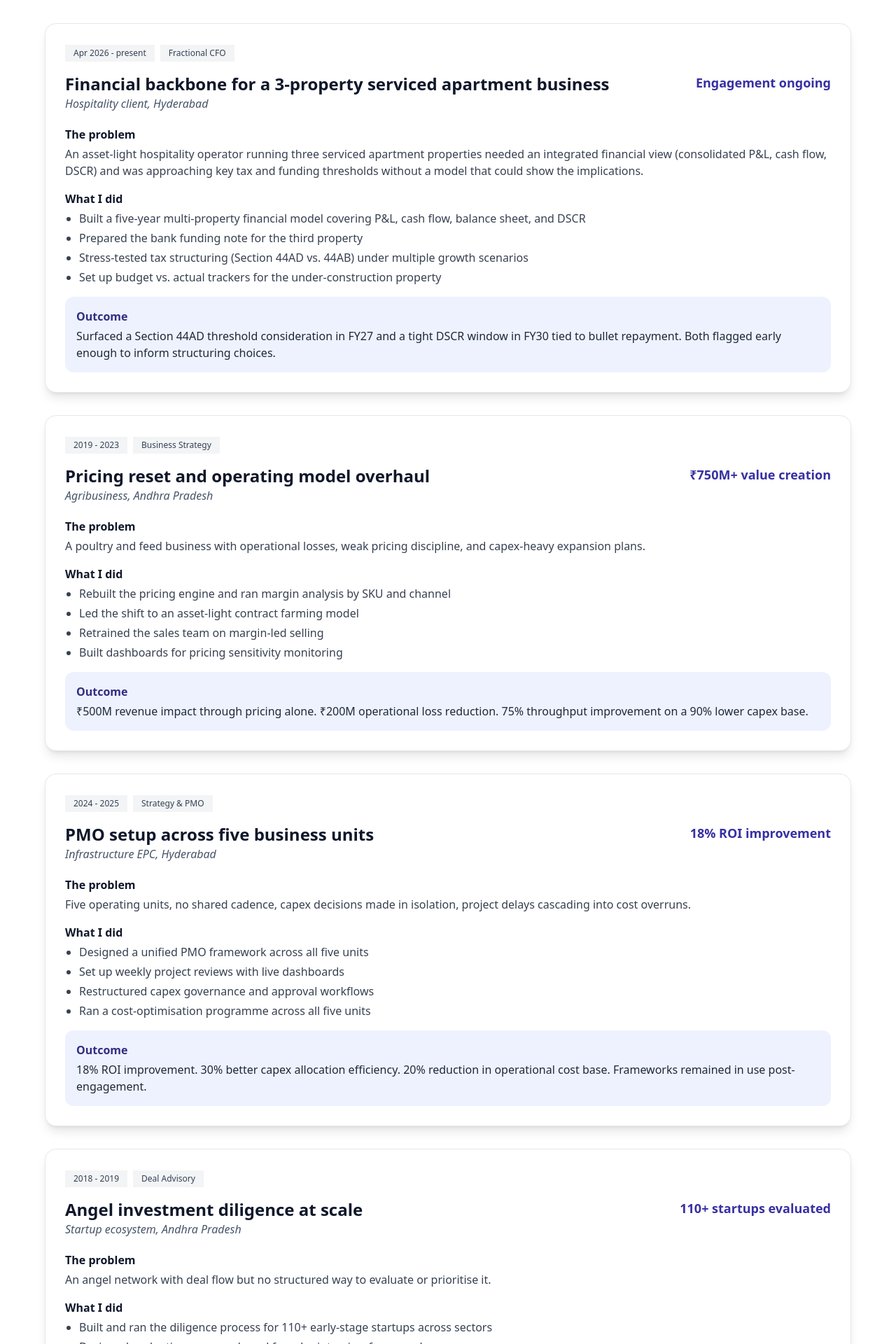
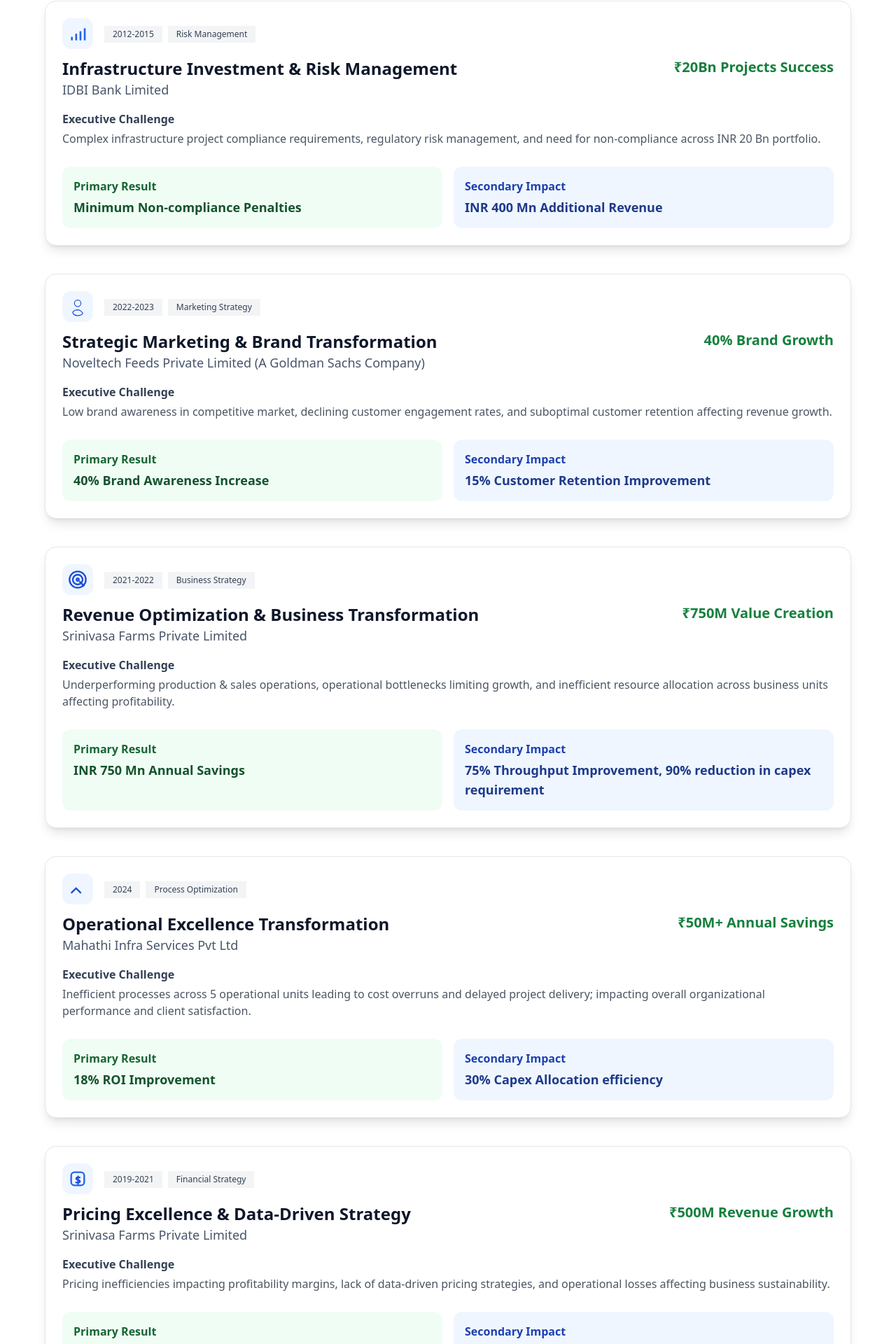
Before and after one commit to SravaniPolina/sravani-portfolio-frontend, a React (Create React App) app: page / in a window 1280 px wide. Shown: the part 3547-5467 px from the top of the page at 70% size. Built offline with nearby package versions, Linux system fonts and the light colour scheme.

Commit message:
Update Projects.jsx

```diff
--- a/src/components/Projects.jsx
+++ b/src/components/Projects.jsx
@@ -2,114 +2,155 @@ import React from "react";
 
 const cards = [
   {
-    year: "Apr 2026 - present",
-    tag: "Fractional CFO",
-    title: "Financial backbone for a 3-property serviced apartment business",
-    company: "Hospitality client, Hyderabad",
-    highlight: "Engagement ongoing",
-    problem: "An asset-light hospitality operator running three serviced apartment properties needed an integrated financial view (consolidated P&L, cash flow, DSCR) and was approaching key tax and funding thresholds without a model that could show the implications.",
-    didItems: [
-      "Built a five-year multi-property financial model covering P&L, cash flow, balance sheet, and DSCR",
-      "Prepared the bank funding note for the third property",
-      "Stress-tested tax structuring (Section 44AD vs. 44AB) under multiple growth scenarios",
-      "Set up budget vs. actual trackers for the under-construction property"
-    ],
-    outcome: "Surfaced a Section 44AD threshold consideration in FY27 and a tight DSCR window in FY30 tied to bullet repayment. Both flagged early enough to inform structuring choices."
+    year: "2012-2015",
+    tag: "Risk Management",
+    icon: (
+      // Chart/Bar-graph icon
+      <span className="text-3xl bg-blue-50 text-blue-700 rounded-xl p-2">
+        <svg width="28" height="28" viewBox="0 0 32 32" fill="none">
+          <rect x="5" y="21" width="3" height="6" rx="1" fill="#2563eb" />
+          <rect x="12" y="16" width="3" height="11" rx="1" fill="#2563eb" />
+          <rect x="19" y="12" width="3" height="15" rx="1" fill="#2563eb" />
+          <rect x="26" y="7" width="3" height="20" rx="1" fill="#2563eb" />
+        </svg>
+      </span>
+    ),
+    title: "Infrastructure Investment & Risk Management",
+    company: "IDBI Bank Limited",
+    highlight: "₹20Bn Projects Success",
+    challenge:
+      "Complex infrastructure project compliance requirements, regulatory risk management, and need for non-compliance across INR 20 Bn portfolio.",
+    result: {
+      primary: "Minimum Non-compliance Penalties",
+      secondary: "INR 400 Mn Additional Revenue",
+    },
   },
   {
-    year: "2019 - 2023",
-    tag: "Business Strategy",
-    title: "Pricing reset and operating model overhaul",
-    company: "Agribusiness, Andhra Pradesh",
-    highlight: "₹750M+ value creation",
-    problem: "A poultry and feed business with operational losses, weak pricing discipline, and capex-heavy expansion plans.",
-    didItems: [
-      "Rebuilt the pricing engine and ran margin analysis by SKU and channel",
-      "Led the shift to an asset-light contract farming model",
-      "Retrained the sales team on margin-led selling",
-      "Built dashboards for pricing sensitivity monitoring"
-    ],
-    outcome: "₹500M revenue impact through pricing alone. ₹200M operational loss reduction. 75% throughput improvement on a 90% lower capex base."
+    year: "2022-2023",
+    tag: "Marketing Strategy",
+    icon: (
+      // User/Management icon
+      <span className="text-3xl bg-blue-50 text-blue-700 rounded-xl p-2">
+        <svg width="28" height="28" fill="none" stroke="currentColor" viewBox="0 0 24 24">
+          <path d="M12 12c2.21 0 4-1.79 4-4s-1.79-4-4-4-4 1.79-4 4 1.79 4 4 4z"/>
+          <path d="M15.22 16.87A8.94 8.94 0 0 0 12 16c-2.5 0-4.71 1.06-6.21 2.87C6.62 21.74 9.22 23 12 23s5.38-1.26 6.21-3.13z"/>
+        </svg>
+      </span>
+    ),
+    title: "Strategic Marketing & Brand Transformation",
+    company: "Noveltech Feeds Private Limited (A Goldman Sachs Company)",
+    highlight: "40% Brand Growth",
+    challenge:
+      "Low brand awareness in competitive market, declining customer engagement rates, and suboptimal customer retention affecting revenue growth.",
+    result: {
+      primary: "40% Brand Awareness Increase",
+      secondary: "15% Customer Retention Improvement",
+    },
   },
   {
-    year: "2024 - 2025",
-    tag: "Strategy & PMO",
-    title: "PMO setup across five business units",
-    company: "Infrastructure EPC, Hyderabad",
-    highlight: "18% ROI improvement",
-    problem: "Five operating units, no shared cadence, capex decisions made in isolation, project delays cascading into cost overruns.",
-    didItems: [
-      "Designed a unified PMO framework across all five units",
-      "Set up weekly project reviews with live dashboards",
-      "Restructured capex governance and approval workflows",
-      "Ran a cost-optimisation programme across all five units"
-    ],
-    outcome: "18% ROI improvement. 30% better capex allocation efficiency. 20% reduction in operational cost base. Frameworks remained in use post-engagement."
+    year: "2021-2022",
+    tag: "Business Strategy",
+    icon: (
+      // Target icon
+      <span className="text-3xl bg-blue-50 text-blue-700 rounded-xl p-2">
+        <svg width="28" height="28" fill="none" stroke="currentColor" viewBox="0 0 24 24">
+          <circle cx="12" cy="12" r="10" stroke="currentColor" strokeWidth="2" />
+          <circle cx="12" cy="12" r="6" stroke="currentColor" strokeWidth="2" />
+          <circle cx="12" cy="12" r="2" fill="#2563eb" />
+          <path d="M20 20l-6-6" stroke="currentColor" strokeWidth="2" />
+        </svg>
+      </span>
+    ),
+    title: "Revenue Optimization & Business Transformation",
+    company: "Srinivasa Farms Private Limited",
+    highlight: "₹750M Value Creation",
+    challenge:
+      "Underperforming production & sales operations, operational bottlenecks limiting growth, and inefficient resource allocation across business units affecting profitability.",
+    result: {
+      primary: "INR 750 Mn Annual Savings",
+      secondary: "75% Throughput Improvement, 90% reduction in capex requirement"
+    },
   },
   {
-    year: "2018 - 2019",
-    tag: "Deal Advisory",
-    title: "Angel investment diligence at scale",
-    company: "Startup ecosystem, Andhra Pradesh",
-    highlight: "110+ startups evaluated",
-    problem: "An angel network with deal flow but no structured way to evaluate or prioritise it.",
-    didItems: [
-      "Built and ran the diligence process for 110+ early-stage startups across sectors",
-      "Designed evaluation scorecards and founder interview frameworks",
-      "Presented investment recommendations to the investor panel",
-      "Advised the Andhra Pradesh IT Ministry on startup ecosystem policy"
-    ],
-    outcome: "15% improvement in investment efficiency. 5 angel investors onboarded in the first quarter. Advisory engagement with the AP IT Ministry."
+    year: "2024",
+    tag: "Process Optimization",
+    icon: (
+      // Upward Arrow icon
+      <span className="text-3xl bg-blue-50 text-blue-700 rounded-xl p-2">
+        <svg width="28" height="28" fill="none" stroke="currentColor" viewBox="0 0 24 24">
+          <path d="M4 17l6-6 6 6" stroke="currentColor" strokeWidth="2" />
+        </svg>
+      </span>
+    ),
+    title: "Operational Excellence Transformation",
+    company: "Mahathi Infra Services Pvt Ltd",
+    highlight: "₹50M+ Annual Savings",
+    challenge:
+      "Inefficient processes across 5 operational units leading to cost overruns and delayed project delivery; impacting overall organizational performance and client satisfaction.",
+    result: {
+      primary: "18% ROI Improvement",
+      secondary: "30% Capex Allocation efficiency",
+    },
   },
   {
-    year: "2012 - 2017",
-    tag: "Debt & Capital",
-    title: "Infrastructure project finance, ₹20Bn portfolio",
-    company: "IDBI Bank & ICICI Bank, Hyderabad",
-    highlight: "Zero non-compliance penalties",
-    problem: "A ₹20Bn infrastructure portfolio with complex compliance requirements and tight regulatory oversight, plus a parallel SME book to manage.",
-    didItems: [
-      "Led financial diligence and ongoing monitoring across 15+ infrastructure projects",
-      "Built a real-time compliance reporting system",
-      "Managed a parallel SME book of 45+ clients totaling ₹3,000M AUM",
-      "Developed comprehensive PSL strategy"
-    ],
-    outcome: "Zero non-compliance penalties across the portfolio. ₹400M additional revenue through fee income and NII. SME book exceeded targets by 15%."
-  }
+    year: "2019-2021",
+    tag: "Financial Strategy",
+    icon: (
+      // Dollar icon
+      <span className="text-3xl bg-blue-50 text-blue-700 rounded-xl p-2">
+        <svg height="28" width="28" fill="none" stroke="currentColor" viewBox="0 0 24 24">
+          <rect x="4" y="4" width="16" height="16" rx="4" stroke="#2563eb" strokeWidth="2"/>
+          <text x="9" y="18" fontSize="12" fill="currentColor">$</text>
+        </svg>
+      </span>
+    ),
+    title: "Pricing Excellence & Data-Driven Strategy",
+    company: "Srinivasa Farms Private Limited",
+    highlight: "₹500M Revenue Growth",
+    challenge:
+      "Pricing inefficiencies impacting profitability margins, lack of data-driven pricing strategies, and operational losses affecting business sustainability.",
+    result: {
+      primary: "INR 500 Mn Revenue Impact",
+      secondary: "INR 200 Mn Operational Loss Reduction",
+    },
+  },
 ];
 
 export default function ProjectCards() {
   return (
-    <section id="impact" className="py-16 px-4 sm:px-8 bg-white">
+    <section id="projects" className="py-12 px-4 sm:px-8 bg-white">
       <div className="max-w-6xl mx-auto">
-        <h2 className="text-4xl md:text-5xl font-bold text-center mb-12">Selected Work</h2>
-        <div className="space-y-8">
+        <h2 className="text-4xl md:text-5xl font-bold text-center mb-8">Executive Impact </h2>
+        <div className="space-y-10">
           {cards.map((card, idx) => (
-            <div key={idx} className="bg-white shadow-lg rounded-2xl p-7 border transition hover:shadow-xl">
-              <div className="mb-4">
-                <span className="inline-block text-xs bg-gray-100 text-slate-700 px-3 py-1 rounded-lg mr-2">{card.year}</span>
-                <span className="inline-block text-xs bg-gray-100 text-slate-700 px-3 py-1 rounded-lg mr-2">{card.tag}</span>
+            <div key={idx} className="bg-white shadow-lg rounded-2xl p-6 flex flex-col gap-3 border transition hover:shadow-xl">
+              <div className="flex items-center gap-4">
+                {card.icon}
+                <div>
+                  <span className="inline-block text-xs bg-gray-100 text-slate-700 px-3 py-1 rounded-lg mr-2">{card.year}</span>
+                  <span className="inline-block text-xs bg-gray-100 text-slate-700 px-3 py-1 rounded-lg mr-2">{card.tag}</span>
+                </div>
               </div>
-              <div className="flex flex-col sm:flex-row items-start justify-between gap-3 mb-5">
+              <div className="flex flex-col sm:flex-row items-start justify-between gap-2">
                 <div>
                   <h3 className="text-2xl font-bold text-slate-900">{card.title}</h3>
-                  <div className="text-base text-slate-600 italic">{card.company}</div>
+                  <div className="text-lg text-slate-600">{card.company}</div>
                 </div>
-                <div className="text-lg font-bold text-indigo-800 sm:text-right whitespace-nowrap">{card.highlight}</div>
+                <div className="text-xl font-bold text-green-700 sm:text-right">{card.highlight}</div>
               </div>
-              <div className="mb-4">
-                <span className="font-semibold text-slate-900 block mb-1">The problem</span>
-                <span className="text-gray-700">{card.problem}</span>
+              <div className="mt-1">
+                <span className="font-semibold text-slate-700 block mb-1">Executive Challenge</span>
+                <span className="text-gray-600">{card.challenge}</span>
               </div>
-              <div className="mb-4">
-                <span className="font-semibold text-slate-900 block mb-1">What I did</span>
-                <ul className="list-disc pl-5 text-gray-700 space-y-1">
-                  {card.didItems.map((item, i) => (<li key={i}>{item}</li>))}
-                </ul>
-              </div>
-              <div className="bg-indigo-50 rounded-xl p-4 mt-2">
-                <span className="font-semibold text-indigo-900 block mb-1">Outcome</span>
-                <span className="text-gray-800">{card.outcome}</span>
+              <div className="grid grid-cols-1 md:grid-cols-2 gap-4 mt-4">
+                <div className="bg-green-50 rounded-xl p-4">
+                  <span className="font-semibold text-green-800 block mb-1">Primary Result</span>
+                  <span className="text-lg font-bold text-green-900">{card.result.primary}</span>
+                </div>
+                <div className="bg-blue-50 rounded-xl p-4">
+                  <span className="font-semibold text-blue-800 block mb-1">Secondary Impact</span>
+                  <span className="text-lg font-bold text-blue-900">{card.result.secondary}</span>
+                </div>
               </div>
             </div>
           ))}
```
